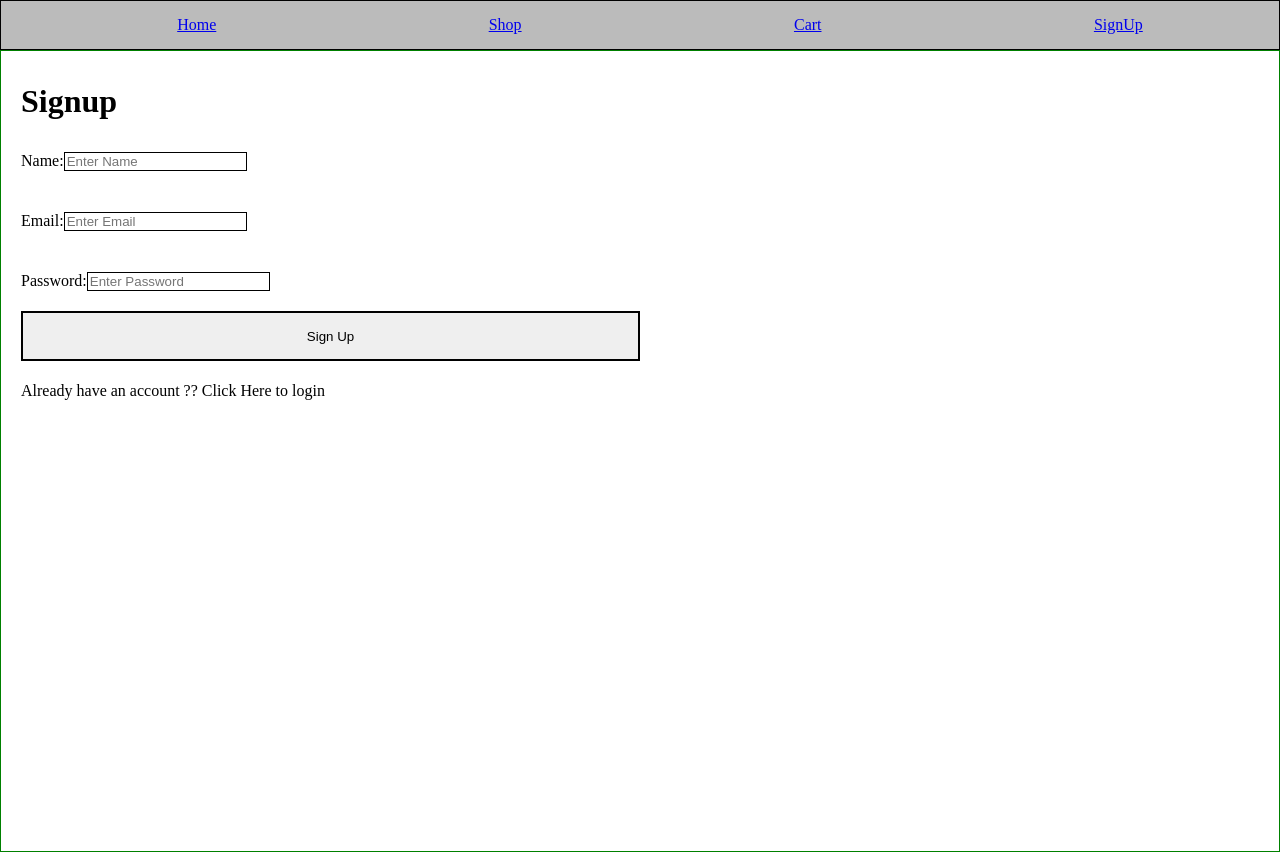
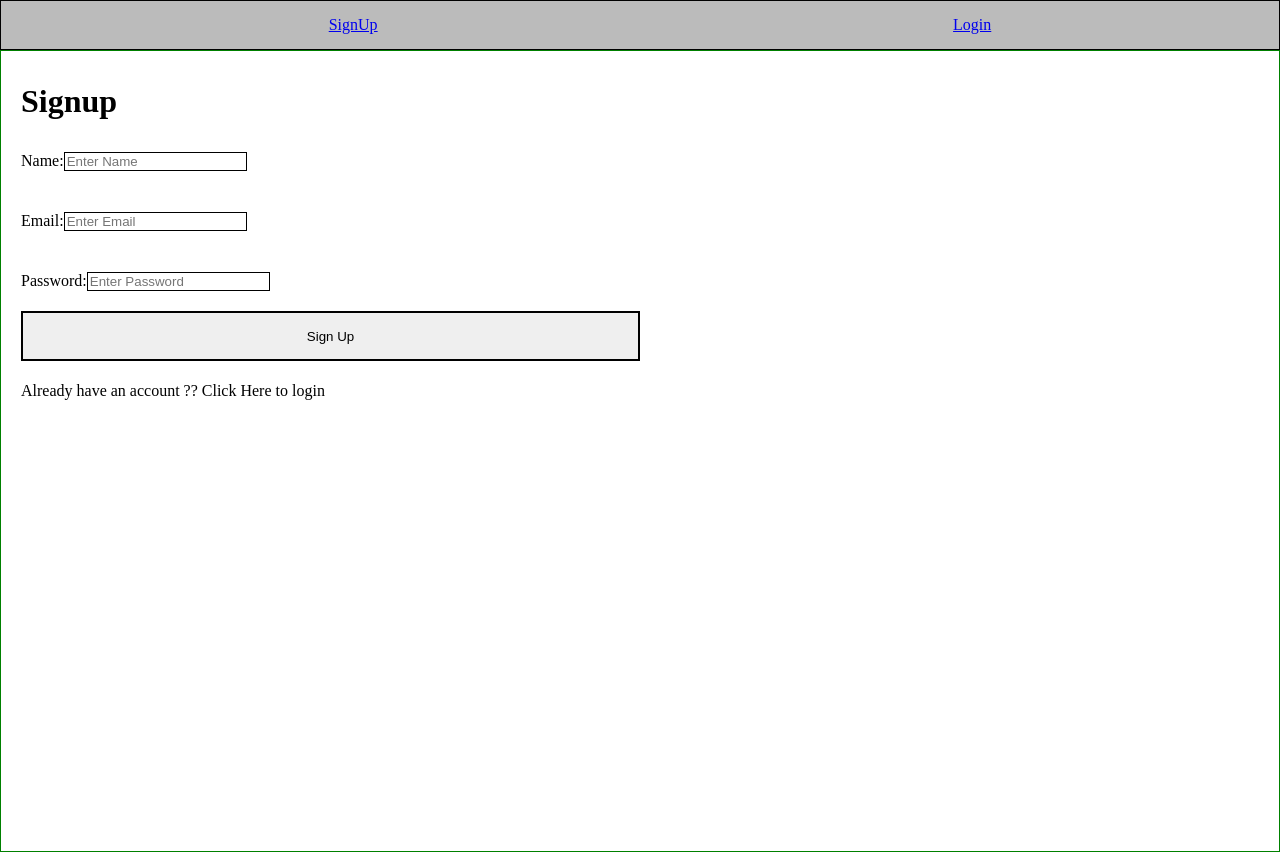
Before and after one commit to SoulNikhar/Woolfy, a React (Create React App) app: page /signup in a window 1280 px wide. Built offline with nearby package versions, Linux system fonts and the light colour scheme.

Commit message:
update nav bar

```diff
--- a/src/App.js
+++ b/src/App.js
@@ -10,6 +10,7 @@ import PrivateComponents from "./components/PrivateComponents";
 import Login from "./components/Login";
 
 const App = () => {
+  let auth = localStorage.getItem("user");
   return (
     <div>
       <div className="navbar">
--- a/src/components/Nav.js
+++ b/src/components/Nav.js
@@ -6,15 +6,27 @@ const Nav = () => {
   let navigate = useNavigate();
   let logOutUser = () => {
     localStorage.clear();
-    navigate('/signup');
-  }
+    navigate("/signup");
+  };
   return (
-    <div >
+    <div>
       <ul>
-        <p> <Link to="/">Home</Link></p>
-        <p> <Link to="/shop">Shop</Link></p>
-        <p> <Link to="/cart">Cart</Link></p>
-        <p>  {!auth ? <Link Link to="/signup">SignUp </Link> : <Link to="/logout" onClick={logOutUser}>Logout</Link>}</p>
+          {!auth ? (
+            <>
+              <p><Link Link to="/signup">SignUp </Link></p>
+              <p><Link to="/login">Login</Link></p>
+            </>
+          ) : (
+            <>
+              <p><Link to="/">Home</Link>
+              </p>
+              <p><Link to="/shop">Shop</Link>
+              </p>
+              <p><Link to="/cart">Cart</Link>
+              </p>
+              <Link to="/logout" onClick={logOutUser}>Logout</Link>
+            </>
+          )}
       </ul>
     </div>
   );
--- a/src/components/SignUp.js
+++ b/src/components/SignUp.js
@@ -1,4 +1,4 @@
-import React, { useState } from "react";
+import React, { useState ,useEffect } from "react";
 import { useNavigate } from "react-router-dom";
 import "./SignUp.css";
 const SignUp = () => {
@@ -8,12 +8,12 @@ const SignUp = () => {
   const navigator = useNavigate();
 
   //  ------------ Already SignUp --------------
-  // useEffect(() => {
-  //   const auth = localStorage.getItem("user");
-  //   if (auth) {
-  //     navigator("/");
-  //   }
-  // });
+  useEffect(() => {
+    const auth = localStorage.getItem("user");
+    if (auth) {
+      navigator("/");
+    }
+  });
 
   const collectData = async () => {
     console.log("this is from collection ");
```
Also changed, not shown: src/components/Login.js (+13 -3 lines).
